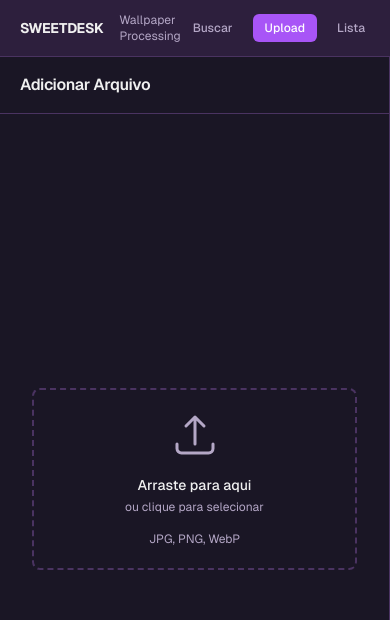
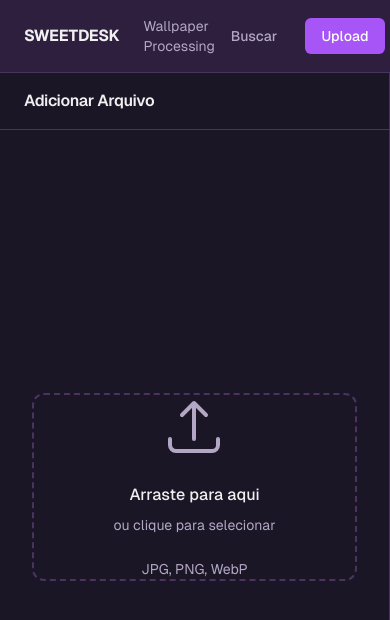
Before and after one commit to pedro3pv/SweetDesk, a Next.js app in the folder frontend/: page / in a window 390 px wide. Both pictures are taken after a click on the button "Upload". Shown: the top 620 px of the page. Built offline with nearby package versions, Linux system fonts and the light colour scheme.

Commit message:
Improve desktop responsiveness and UI consistency
Co-authored-by: pedro3pv <53156040+pedro3pv@users.noreply.github.com>

```diff
--- a/frontend/src/app/page.tsx
+++ b/frontend/src/app/page.tsx
@@ -106,16 +106,16 @@ export default function Home() {
     return (
         <div className="h-screen flex flex-col bg-background text-foreground overflow-hidden">
             {/* Top Navigation */}
-            <nav className="flex items-center justify-between px-5 py-3 border-b border-border bg-card">
-                <div className="flex items-center gap-4">
-                    <h1 className="text-sm font-bold text-foreground tracking-tight">SWEETDESK</h1>
-                    <span className="text-xs text-muted-foreground">Wallpaper Processing</span>
+            <nav className="flex items-center justify-between px-6 py-4 border-b border-border bg-card">
+                <div className="flex items-center gap-6">
+                    <h1 className="text-base lg:text-lg font-bold text-foreground tracking-tight">SWEETDESK</h1>
+                    <span className="text-sm lg:text-base text-muted-foreground">Wallpaper Processing</span>
                 </div>
-                <div className="flex items-center gap-2">
+                <div className="flex items-center gap-3">
                     {/* Search Tab */}
                     <button
                         onClick={() => setView('search')}
-                        className={`px-3 py-1.5 rounded-md text-xs font-medium transition-colors ${
+                        className={`px-4 py-2 rounded-md text-sm lg:text-base font-medium transition-colors ${
                             view === 'search'
                                 ? 'bg-primary text-primary-foreground'
                                 : 'text-muted-foreground hover:bg-muted hover:text-foreground'
@@ -126,7 +126,7 @@ export default function Home() {
                     {/* Upload Tab */}
                     <button
                         onClick={() => setView('upload')}
-                        className={`px-3 py-1.5 rounded-md text-xs font-medium transition-colors ${
+                        className={`px-4 py-2 rounded-md text-sm lg:text-base font-medium transition-colors ${
                             view === 'upload'
                                 ? 'bg-primary text-primary-foreground'
                                 : 'text-muted-foreground hover:bg-muted hover:text-foreground'
@@ -137,7 +137,7 @@ export default function Home() {
                     {/* Download List Tab */}
                     <button
                         onClick={() => setView('download-list')}
-                        className={`px-3 py-1.5 rounded-md text-xs font-medium transition-colors relative ${
+                        className={`px-4 py-2 rounded-md text-sm lg:text-base font-medium transition-colors relative ${
                             view === 'download-list' || view === 'folder-select' || view === 'processing'
                                 ? 'bg-primary text-primary-foreground'
                                 : 'text-muted-foreground hover:bg-muted hover:text-foreground'
@@ -145,7 +145,7 @@ export default function Home() {
                     >
                         Lista
                         {downloadItems.length > 0 && (
-                            <span className="absolute -top-1 -right-1 w-4 h-4 flex items-center justify-center text-[9px] font-bold bg-accent text-accent-foreground rounded-full">
+                            <span className="absolute -top-1 -right-1 w-5 h-5 flex items-center justify-center text-xs font-bold bg-accent text-accent-foreground rounded-full">
                                 {downloadItems.length}
                             </span>
                         )}
--- a/frontend/src/components/ImageUpload.tsx
+++ b/frontend/src/components/ImageUpload.tsx
@@ -64,17 +64,17 @@ export default function ImageUpload({ onImageSelect, onAddToList }: ImageUploadP
     return (
         <div className="flex flex-col h-full">
             {/* Header */}
-            <div className="flex items-center gap-3 px-5 py-4 border-b border-border">
-                <h2 className="text-base font-semibold text-foreground tracking-tight">Adicionar Arquivo</h2>
+            <div className="flex items-center gap-3 px-6 py-4 border-b border-border">
+                <h2 className="text-base lg:text-lg font-semibold text-foreground tracking-tight">Adicionar Arquivo</h2>
             </div>
 
             {/* Drop Zone */}
-            <div className="flex-1 flex items-center justify-center p-8">
+            <div className="flex-1 flex items-center justify-center p-8 lg:p-12">
                 <div
                     onDrop={handleDrop}
                     onDragOver={handleDragOver}
                     onDragLeave={handleDragLeave}
-                    className={`w-full max-w-lg aspect-video rounded-lg border-2 border-dashed flex flex-col items-center justify-center gap-4 transition-colors cursor-pointer ${
+                    className={`w-full max-w-2xl aspect-video rounded-xl border-2 border-dashed flex flex-col items-center justify-center gap-6 transition-colors cursor-pointer ${
                         isDragging
                             ? 'border-primary bg-primary/5'
                             : 'border-border hover:border-muted-foreground'
@@ -88,15 +88,15 @@ export default function ImageUpload({ onImageSelect, onAddToList }: ImageUploadP
                         className="hidden"
                         id="file-upload"
                     />
-                    <label htmlFor="file-upload" className="cursor-pointer flex flex-col items-center gap-4">
-                        <svg className="w-12 h-12 text-muted-foreground" fill="none" viewBox="0 0 24 24" stroke="currentColor" strokeWidth={1.5}>
+                    <label htmlFor="file-upload" className="cursor-pointer flex flex-col items-center gap-6">
+                        <svg className="w-16 h-16 lg:w-20 lg:h-20 text-muted-foreground" fill="none" viewBox="0 0 24 24" stroke="currentColor" strokeWidth={1.5}>
                             <path strokeLinecap="round" strokeLinejoin="round" d="M3 16.5v2.25A2.25 2.25 0 005.25 21h13.5A2.25 2.25 0 0021 18.75V16.5m-13.5-9L12 3m0 0l4.5 4.5M12 3v13.5" />
                         </svg>
                         <div className="text-center">
-                            <p className="text-sm text-foreground font-medium">Arraste para aqui</p>
-                            <p className="text-xs text-muted-foreground mt-1">ou clique para selecionar</p>
+                            <p className="text-base lg:text-lg text-foreground font-medium">Arraste para aqui</p>
+                            <p className="text-sm lg:text-base text-muted-foreground mt-2">ou clique para selecionar</p>
                         </div>
-                        <p className="text-xs text-muted-foreground">JPG, PNG, WebP</p>
+                        <p className="text-sm text-muted-foreground">JPG, PNG, WebP</p>
                     </label>
                 </div>
             </div>
```
Also changed, not shown: frontend/src/components/SearchPanel.tsx (+34 -34 lines).
